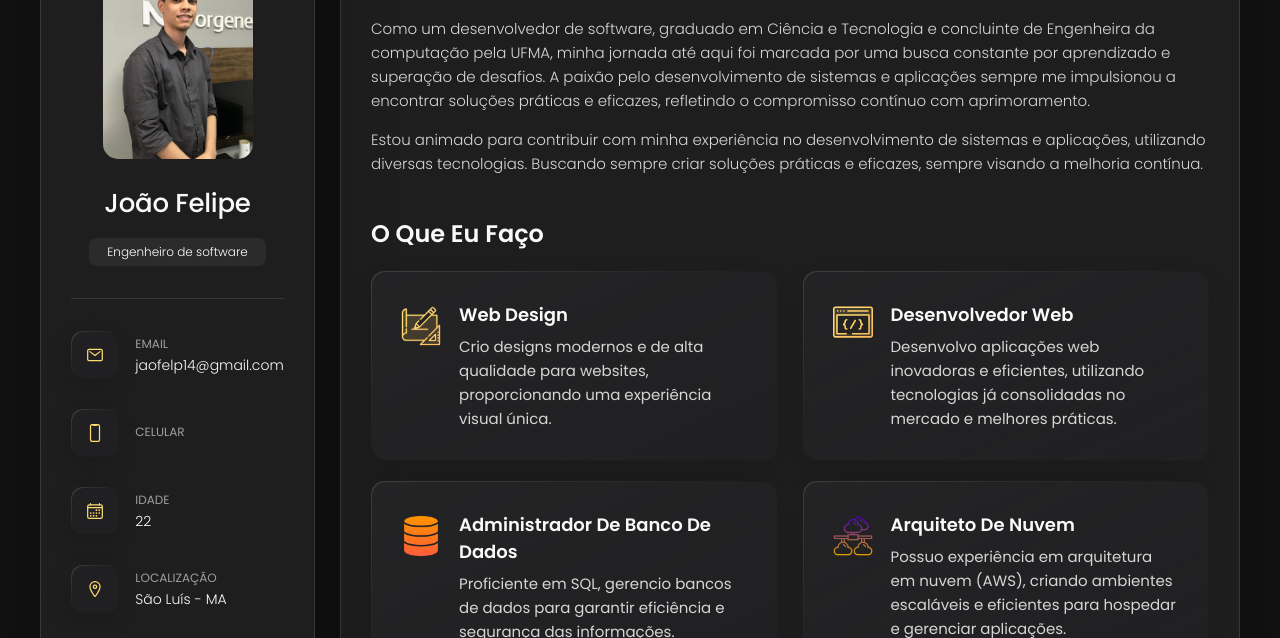
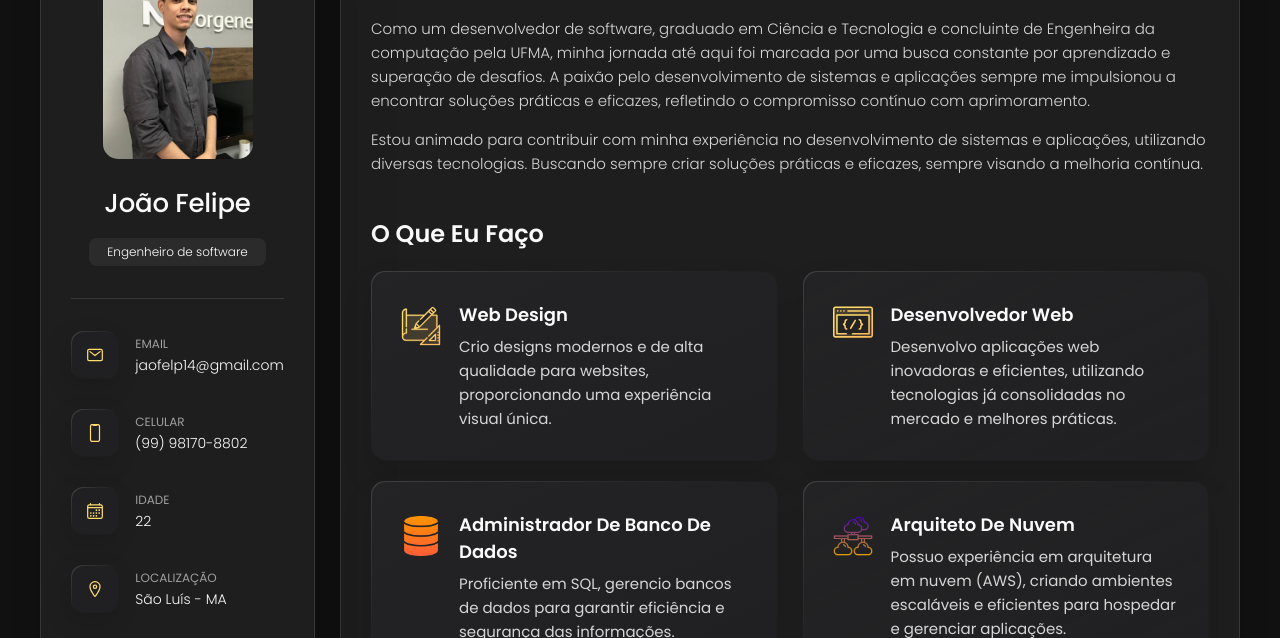
Before and after one commit to Joaofelipe14/Portifoliov2, a plain HTML site: page index.html in a window 1280 px wide. Shown: the part 162-800 px from the top of the page. Drawn offline with nearby package versions, Linux system fonts and the light colour scheme.

Commit message:
feat: :art: Ajustando celular
Ajustando celular

Ajustando celular

```diff
--- a/index.html
+++ b/index.html
@@ -87,6 +87,8 @@
 
             <div class="contact-info">
               <p class="contact-title">Celular</p>
+              <a class="contact-link">(99) 98170-8802</a>
+
 
             </div>
 
```
